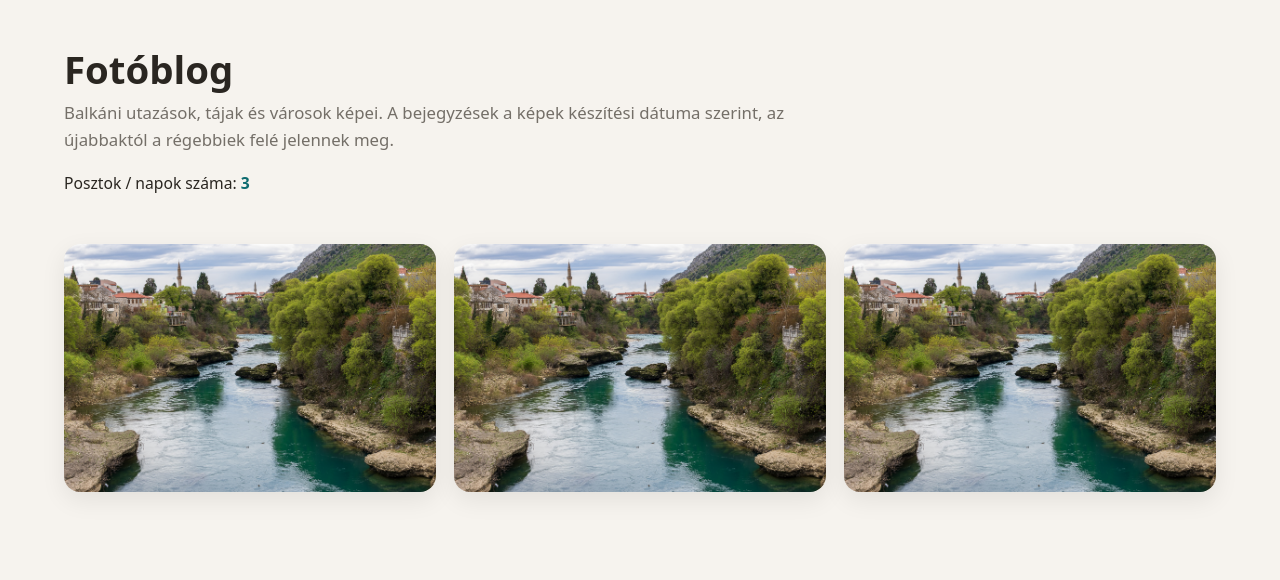
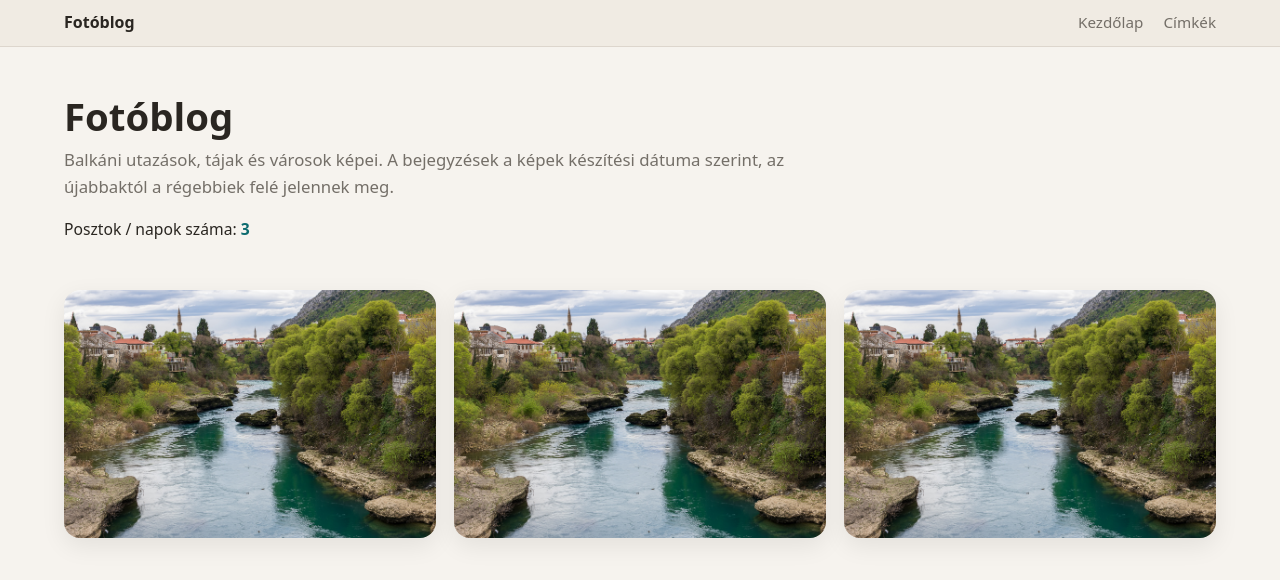
Before and after one commit to havassy/fotoblog, a Jekyll site: the page built from index.md, in a window 1280 px wide. Shown: the top 580 px of the page. Built offline with Jekyll 4.4.1, drawn with Linux system fonts in a browser that asks for light colours.

Commit message:
Update home.html

```diff
--- a/_layouts/home.html
+++ b/_layouts/home.html
@@ -27,14 +27,45 @@
       line-height:1.6;
     }
 
+    .site-header{
+  background:#f0ebe3;
+  border-bottom:1px solid #ddd6cd;
+}
+
+.site-header-inner{
+  max-width:1200px;
+  margin:0 auto;
+  padding:10px 24px;
+  display:flex;
+  align-items:center;
+  justify-content:space-between;
+}
+
+.site-title{
+  font-weight:700;
+  text-decoration:none;
+  color:#2a2621;
+}
+
+.site-nav a{
+  margin-left:16px;
+  text-decoration:none;
+  color:#746f68;
+  font-size:0.95rem;
+}
+
+.site-nav a:hover{
+  color:#0d6b6f;
+}
+
     .wrap{
       max-width:1200px;
       margin:0 auto;
       padding:24px;
     }
 
-    header{
-      padding:24px 0 20px;
+     .page-header{
+     padding:24px 0 20px;
     }
 
     h1{
@@ -165,10 +196,21 @@
   </style>
 </head>
 <body>
+
+  <header class="site-header">
+    <div class="site-header-inner">
+      <a class="site-title" href="{{ '/' | relative_url }}">Fotóblog</a>
+      <nav class="site-nav">
+        <a href="{{ '/' | relative_url }}">Kezdőlap</a>
+        <a href="{{ '/tags/' | relative_url }}">Címkék</a>
+      </nav>
+    </div>
+  </header>
+
   <div class="wrap">
     {% assign posts_with_images = site.posts | where_exp: "post", "post.image" %}
 
-    <header>
+    <header class="page-header">
       <h1>{{ page.title | default: site.title }}</h1>
 
       {% if content and content != "" %}
```
